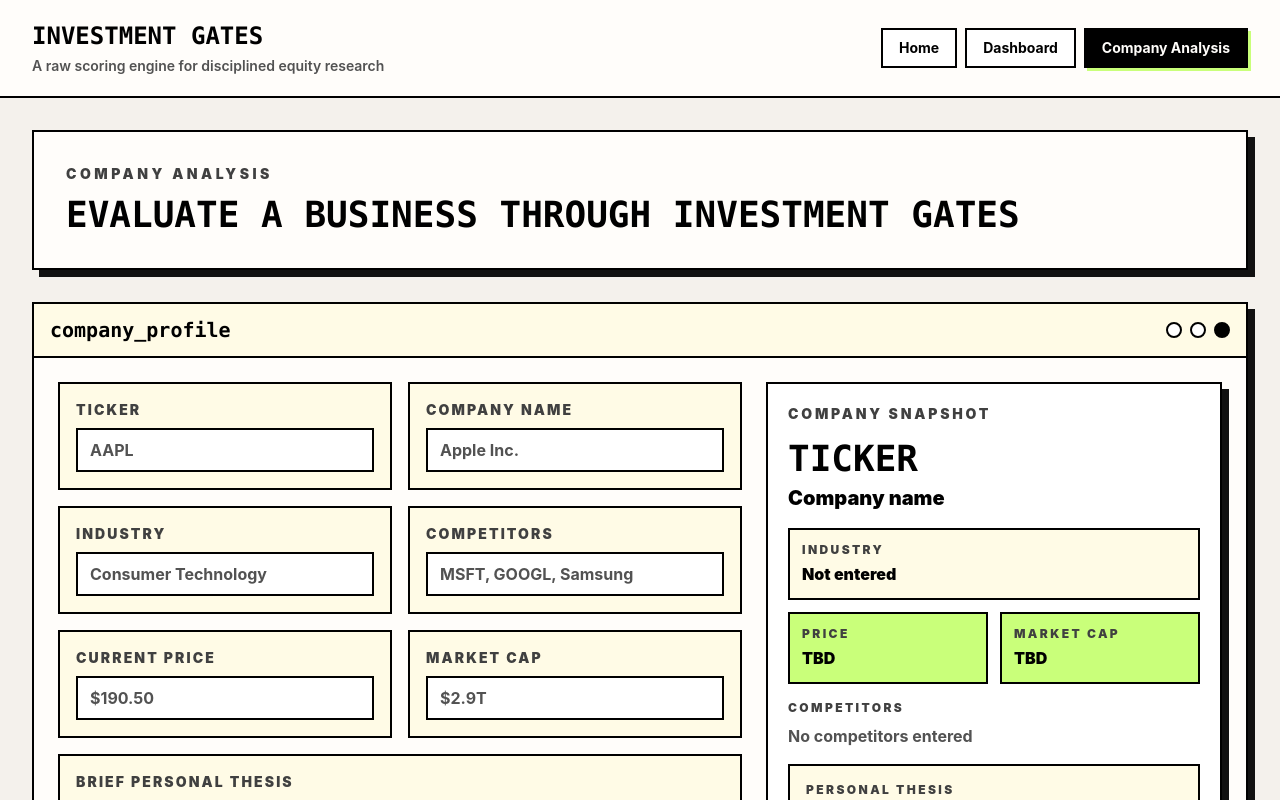
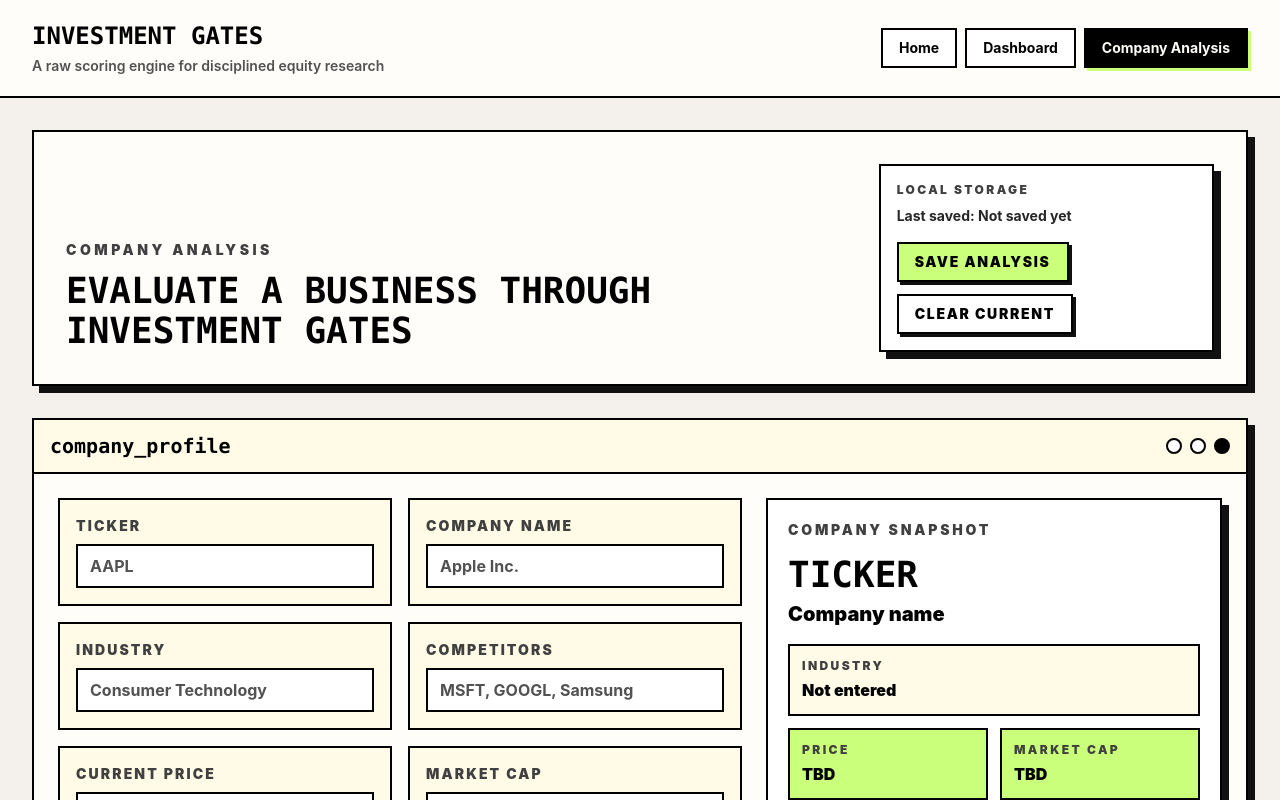
Before and after one commit to masontwist-spec/Financial-Annalysis-Assistant, a React (Vite) app: page /company in a window 1280 px wide. Shown: the top 800 px of the page. Built offline with nearby package versions, Linux system fonts and the light colour scheme.

Commit message:
Local Storage

```diff
--- a/src/pages/CompanyAnalysis.jsx
+++ b/src/pages/CompanyAnalysis.jsx
@@ -10,6 +10,64 @@
   'financial-strength': 0.1,
   valuation: 0.1,
   'risk-assessment': 0.05,
+}
+
+const STORAGE_KEY = 'investment-gates-current-analysis'
+
+const defaultCompanyInfo = {
+  ticker: '',
+  companyName: '',
+  industry: '',
+  thesis: '',
+  competitors: '',
+  currentPrice: '',
+  marketCap: '',
+}
+
+const defaultInvestmentMemo = {
+  companyOverview: '',
+  scoreSummary: '',
+  gateSummary: '',
+  bullThesis: '',
+  bearThesis: '',
+  keyRisks: '',
+  finalDecision: 'Research More',
+}
+
+const defaultAnalysis = {
+  gateEvaluations: gates,
+  companyInfo: defaultCompanyInfo,
+  investmentMemo: defaultInvestmentMemo,
+  memoEdited: false,
+  savedAt: null,
+}
+
+const mergeSavedGates = (savedGates = []) =>
+  gates.map((gate) => {
+    const savedGate = savedGates.find((item) => item.id === gate.id)
+
+    return savedGate ? { ...gate, ...savedGate } : gate
+  })
+
+const loadSavedAnalysis = () => {
+  if (typeof window === 'undefined') return defaultAnalysis
+
+  try {
+    const savedAnalysis = window.localStorage.getItem(STORAGE_KEY)
+    if (!savedAnalysis) return defaultAnalysis
+
+    const parsedAnalysis = JSON.parse(savedAnalysis)
+
+    return {
+      gateEvaluations: mergeSavedGates(parsedAnalysis.gateEvaluations),
+      companyInfo: { ...defaultCompanyInfo, ...parsedAnalysis.companyInfo },
+      investmentMemo: { ...defaultInvestmentMemo, ...parsedAnalysis.investmentMemo },
+      memoEdited: Boolean(parsedAnalysis.memoEdited),
+      savedAt: parsedAnalysis.savedAt ?? null,
+    }
+  } catch {
+    return defaultAnalysis
+  }
 }
 
 const getInvestmentClassification = (score) => {
@@ -79,26 +137,13 @@
 }
 
 function CompanyAnalysis() {
-  const [gateEvaluations, setGateEvaluations] = useState(gates)
-  const [companyInfo, setCompanyInfo] = useState({
-    ticker: '',
-    companyName: '',
-    industry: '',
-    thesis: '',
-    competitors: '',
-    currentPrice: '',
-    marketCap: '',
-  })
-  const [memoEdited, setMemoEdited] = useState(false)
-  const [investmentMemo, setInvestmentMemo] = useState({
-    companyOverview: '',
-    scoreSummary: '',
-    gateSummary: '',
-    bullThesis: '',
-    bearThesis: '',
-    keyRisks: '',
-    finalDecision: 'Research More',
-  })
+  const initialAnalysis = useMemo(() => loadSavedAnalysis(), [])
+  const [gateEvaluations, setGateEvaluations] = useState(initialAnalysis.gateEvaluations)
+  const [companyInfo, setCompanyInfo] = useState(initialAnalysis.companyInfo)
+  const [memoEdited, setMemoEdited] = useState(initialAnalysis.memoEdited)
+  const [investmentMemo, setInvestmentMemo] = useState(initialAnalysis.investmentMemo)
+  const [savedAt, setSavedAt] = useState(initialAnalysis.savedAt)
+  const [storageMessage, setStorageMessage] = useState(initialAnalysis.savedAt ? 'Saved analysis loaded.' : '')
 
   const updateGate = (gateId, updates) => {
     setGateEvaluations((currentGates) =>
@@ -165,13 +210,61 @@
     setMemoEdited(false)
   }
 
+  const saveAnalysis = () => {
+    const nextSavedAt = new Date().toISOString()
+    const analysisToSave = {
+      gateEvaluations,
+      companyInfo,
+      investmentMemo,
+      memoEdited,
+      savedAt: nextSavedAt,
+    }
+
+    window.localStorage.setItem(STORAGE_KEY, JSON.stringify(analysisToSave))
+    setSavedAt(nextSavedAt)
+    setStorageMessage('Analysis saved locally.')
+  }
+
+  const clearAnalysis = () => {
+    window.localStorage.removeItem(STORAGE_KEY)
+    setGateEvaluations(gates)
+    setCompanyInfo(defaultCompanyInfo)
+    setInvestmentMemo(defaultInvestmentMemo)
+    setMemoEdited(false)
+    setSavedAt(null)
+    setStorageMessage('Current analysis cleared.')
+  }
+
+  const savedAtLabel = savedAt ? new Date(savedAt).toLocaleString() : 'Not saved yet'
+
   return (
     <div className="space-y-8">
       <div className="pixel-panel p-6 sm:p-8">
-        <div>
+        <div className="flex flex-col gap-5 lg:flex-row lg:items-end lg:justify-between">
           <div>
             <p className="text-sm font-black uppercase tracking-[0.25em] text-neutral-700">Company Analysis</p>
             <h1 className="pixel-title mt-3 text-4xl font-black uppercase">Evaluate a business through investment gates</h1>
+          </div>
+          <div className="border-2 border-black bg-white p-4 shadow-pixel">
+            <p className="text-xs font-black uppercase tracking-[0.2em] text-neutral-700">Local storage</p>
+            <p className="mt-2 text-sm font-bold text-neutral-800">Last saved: {savedAtLabel}</p>
+            {storageMessage ? <p className="mt-1 text-sm font-black text-neutral-900">{storageMessage}</p> : null}
+            <div className="mt-4 flex flex-wrap gap-3">
+              <button
+                type="button"
+                onClick={saveAnalysis}
+                className="border-2 border-black bg-[#c9ff7a] px-4 py-2 text-sm font-black uppercase tracking-[0.12em] shadow-[3px_3px_0_#111111] transition hover:-translate-y-0.5"
+              >
+                Save analysis
+              </button>
+              <button
+                type="button"
+                onClick={clearAnalysis}
+                className="border-2 border-black bg-white px-4 py-2 text-sm font-black uppercase tracking-[0.12em] shadow-[3px_3px_0_#111111] transition hover:-translate-y-0.5 hover:bg-[#ff8a8a]"
+              >
+                Clear current
+              </button>
+            </div>
           </div>
         </div>
       </div>
```
Also changed, not shown: 5 other files (tests, documents, lock files or other folders).
